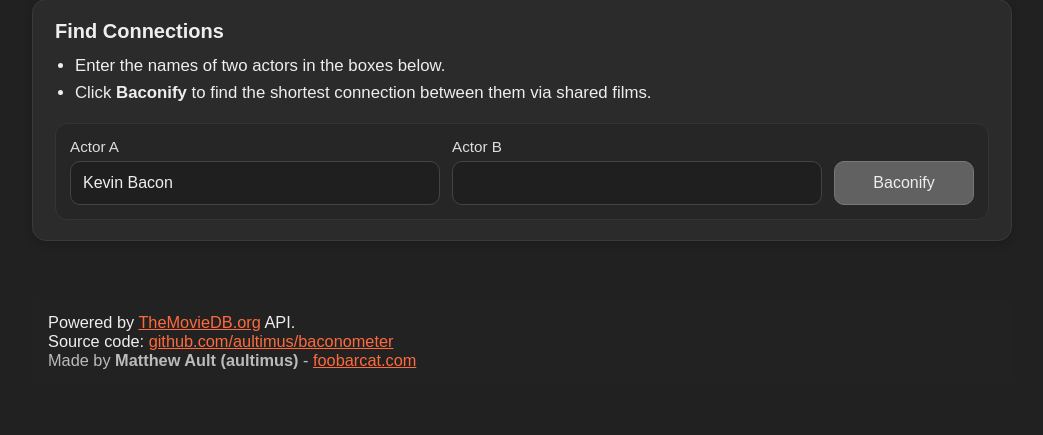
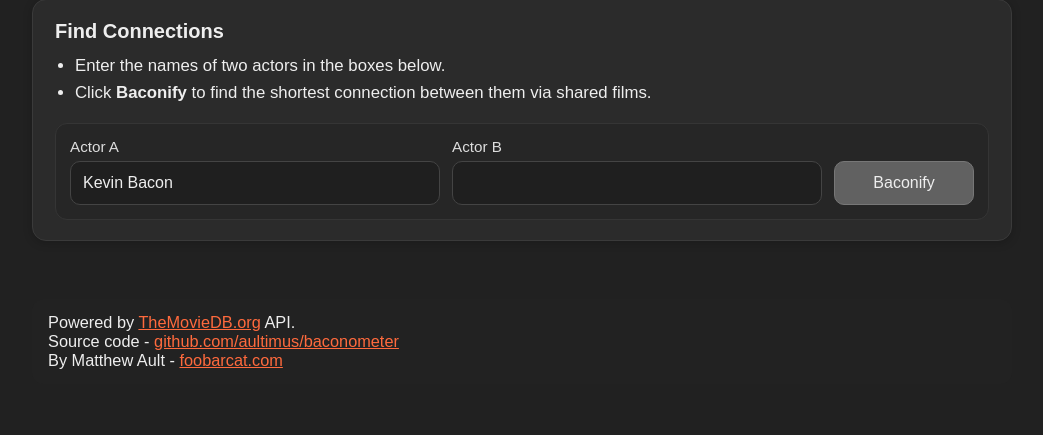
Before and after one commit to aultimus/baconometer, a Flask app: page / in a window 1280 px wide. Shown: the part 119-554 px from the top of the page, without its empty margins (118-1161 px from the left). Run offline with Flask 3, Linux system fonts and the light colour scheme.

Commit message:
reword footer

```diff
--- a/src/baconometer/templates/baconify.html
+++ b/src/baconometer/templates/baconify.html
@@ -415,9 +415,9 @@
             <div class="footer">
                 <span>Powered by <a href="https://www.themoviedb.org/" target="_blank">TheMovieDB.org</a> API.</span>
                 <br>
-                <span>Source code: <a href="https://github.com/aultimus/baconometer" target="_blank">github.com/aultimus/baconometer</a></span>
+                <span>Source code - <a href="https://github.com/aultimus/baconometer" target="_blank">github.com/aultimus/baconometer</a></span>
                 <br>
-                <span style="color:#bbb;">Made by <b>Matthew Ault (aultimus)</b> - <a href="https://foobarcat.com" target="_blank">foobarcat.com</a></span>
+                <span>By Matthew Ault - <a href="https://foobarcat.com" target="_blank">foobarcat.com</a></span>
             </div>
         </div>
     </footer>
```
